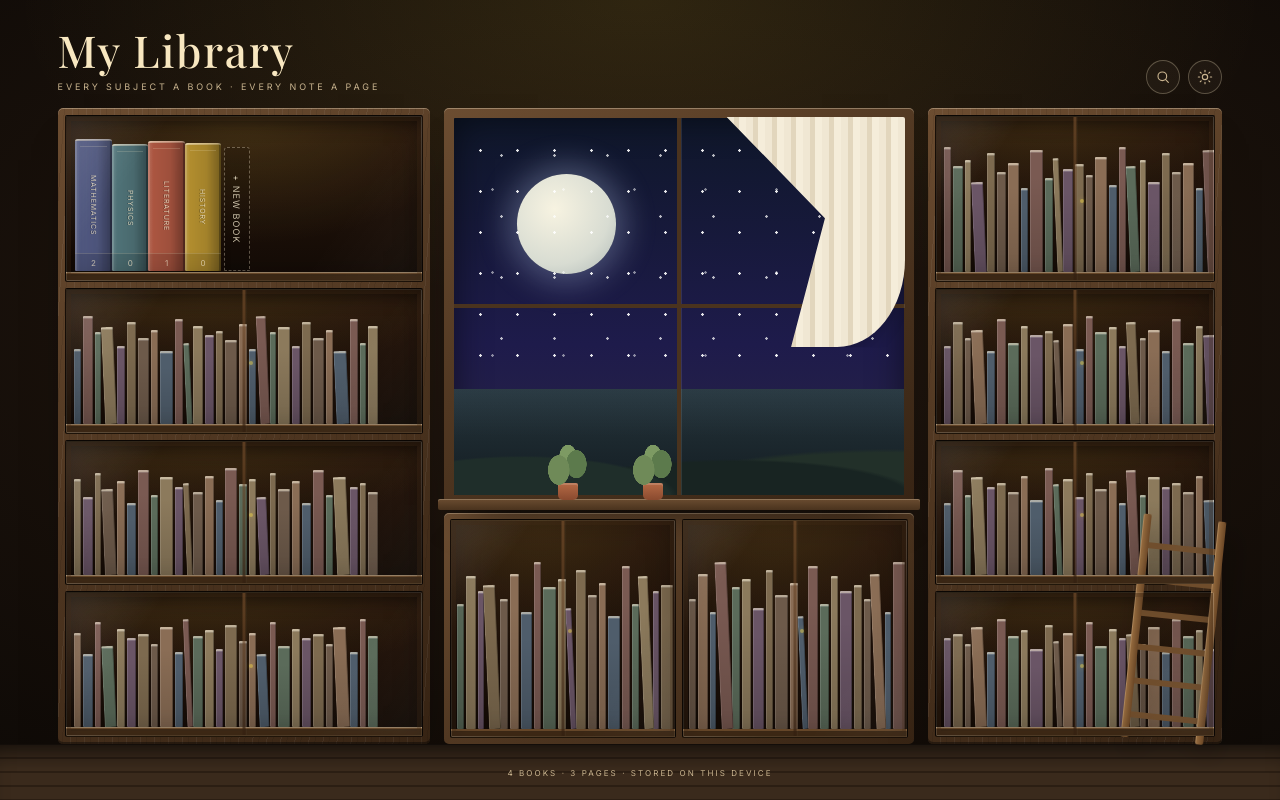
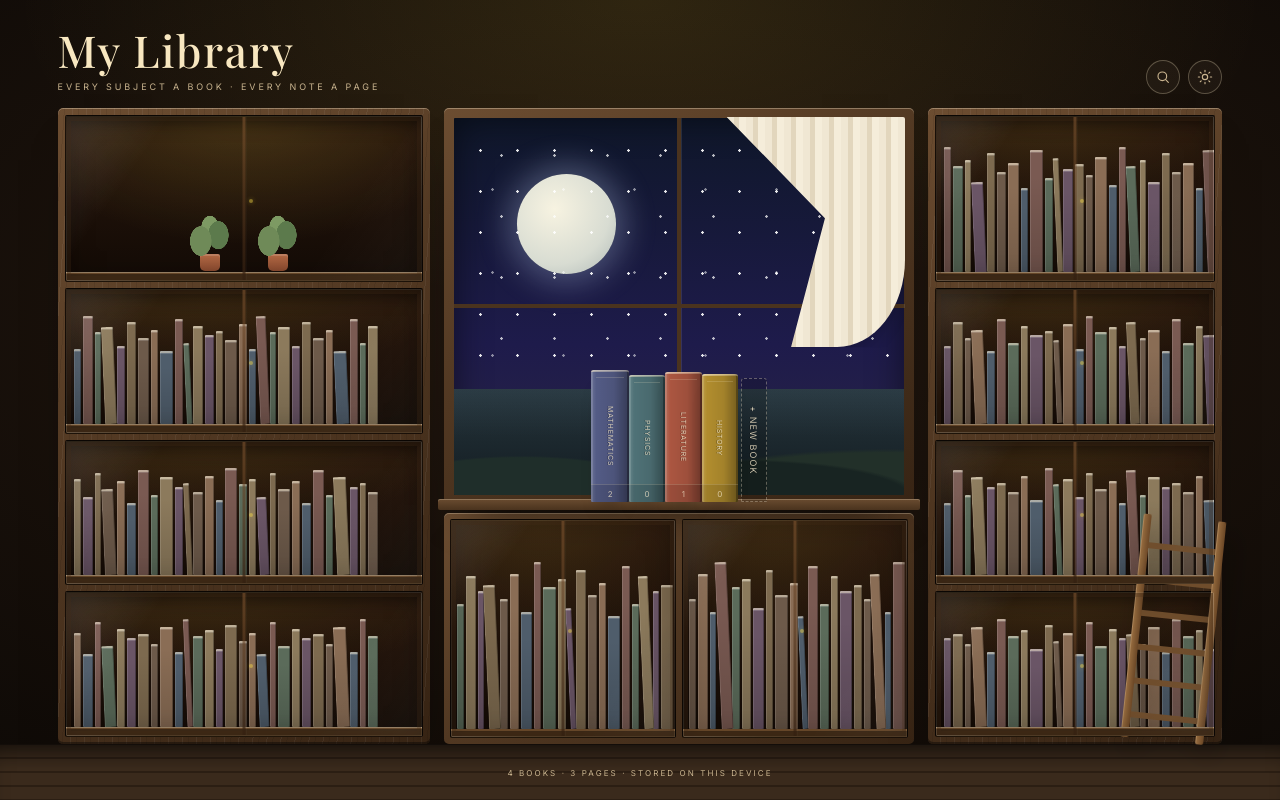
Before and after one commit to olcanaskar/my-library, a Next.js app: page / in a window 1280 px wide. Built offline with nearby package versions, Linux system fonts and the light colour scheme; a web font is replaced by a local one.

Commit message:
feat: move the library books to the window sill

```diff
--- a/app/globals.css
+++ b/app/globals.css
@@ -1549,6 +1549,58 @@ html[data-theme="dark"] .library-scene.library-room {
   left: 40%;
 }
 
+.bookcase-bay--plants {
+  background:
+    radial-gradient(100% 120% at 50% 0%, rgba(253, 224, 71, 0.14), transparent 65%),
+    linear-gradient(180deg, var(--library-bay-1), var(--library-bay-2));
+}
+
+.plant-shelf {
+  position: relative;
+  z-index: 1;
+  display: flex;
+  height: 100%;
+  align-items: flex-end;
+  justify-content: center;
+  gap: 26px;
+  padding: 0 12px 10px;
+}
+
+.plant-shelf .sill-plant {
+  position: relative;
+  bottom: auto;
+  left: auto;
+  width: 42px;
+  height: 60px;
+}
+
+.window-books {
+  position: absolute;
+  right: 8px;
+  bottom: 0;
+  left: 8px;
+  z-index: 5;
+  display: flex;
+  align-items: flex-end;
+  justify-content: center;
+  padding: 0 4px 3px;
+  --spine-base: clamp(100px, 18vh, 132px);
+}
+
+.window-books-row {
+  display: flex;
+  align-items: flex-end;
+  gap: 0;
+}
+
+.window-empty {
+  width: 100%;
+  padding: 14px;
+  border-radius: 2px;
+  background: rgba(10, 6, 3, 0.45);
+  backdrop-filter: blur(3px);
+}
+
 .window-cabinet {
   display: grid;
   flex: 0.9;
--- a/components/library/LibraryView.tsx
+++ b/components/library/LibraryView.tsx
@@ -87,47 +87,11 @@ export function LibraryView({
 
       <div className="library-wall">
         <section className="bookcase bookcase--left" aria-label="Your library">
-          <div className="bookcase-bay bookcase-bay--active">
-            {subjects.length === 0 ? (
-              <div className="shelf-empty">
-                <BookIcon className="mx-auto h-7 w-7" />
-                <p className="mt-2 font-display text-xl">Your shelf is empty</p>
-                <p className="mt-1 text-[11px]">Add your first subject.</p>
-                <button type="button" onClick={onNewBook} className="shelf-empty-button">
-                  <PlusIcon className="h-3.5 w-3.5" />
-                  New book
-                </button>
-              </div>
-            ) : (
-              <div className="active-shelf">
-                <div className="active-books">
-                  {subjects.map((subject, index) => (
-                    <BookSpine
-                      key={subject.id}
-                      index={index}
-                      subject={subject}
-                      noteCount={countBySubject.get(subject.id) ?? 0}
-                      compact
-                      lifted={liftedId === subject.id}
-                      onOpen={(from) => handleOpen(subject, from)}
-                    />
-                  ))}
-
-                  <button
-                    type="button"
-                    onClick={onNewBook}
-                    aria-label="Add a new subject"
-                    className="book-spine book-spine--compact book-spine-new"
-                    style={{
-                      width: 26,
-                      height: "calc(var(--spine-base) - 8px)",
-                    }}
-                  >
-                    <span className="book-spine-label">+ New book</span>
-                  </button>
-                </div>
-              </div>
-            )}
+          <div className="bookcase-bay bookcase-bay--plants">
+            <div aria-hidden="true" className="plant-shelf">
+              <span className="sill-plant plant-shelf-item" />
+              <span className="sill-plant plant-shelf-item" />
+            </div>
             <span aria-hidden="true" className="glass-pane" />
           </div>
 
@@ -160,8 +124,51 @@ export function LibraryView({
             <span aria-hidden="true" className="window-muntin window-muntin--h" />
             <span aria-hidden="true" className="window-curtain" />
             <span aria-hidden="true" className="window-sill" />
-            <span aria-hidden="true" className="sill-plant sill-plant-a" />
-            <span aria-hidden="true" className="sill-plant sill-plant-b" />
+
+            <div className="window-books">
+              {subjects.length === 0 ? (
+                <div className="shelf-empty window-empty">
+                  <BookIcon className="mx-auto h-7 w-7" />
+                  <p className="mt-2 font-display text-xl">Your shelf is empty</p>
+                  <p className="mt-1 text-[11px]">Add your first subject.</p>
+                  <button
+                    type="button"
+                    onClick={onNewBook}
+                    className="shelf-empty-button"
+                  >
+                    <PlusIcon className="h-3.5 w-3.5" />
+                    New book
+                  </button>
+                </div>
+              ) : (
+                <div className="window-books-row">
+                  {subjects.map((subject, index) => (
+                    <BookSpine
+                      key={subject.id}
+                      index={index}
+                      subject={subject}
+                      noteCount={countBySubject.get(subject.id) ?? 0}
+                      compact
+                      lifted={liftedId === subject.id}
+                      onOpen={(from) => handleOpen(subject, from)}
+                    />
+                  ))}
+
+                  <button
+                    type="button"
+                    onClick={onNewBook}
+                    aria-label="Add a new subject"
+                    className="book-spine book-spine--compact book-spine-new"
+                    style={{
+                      width: 26,
+                      height: "calc(var(--spine-base) - 8px)",
+                    }}
+                  >
+                    <span className="book-spine-label">+ New book</span>
+                  </button>
+                </div>
+              )}
+            </div>
           </div>
 
           <div className="window-cabinet">
```
